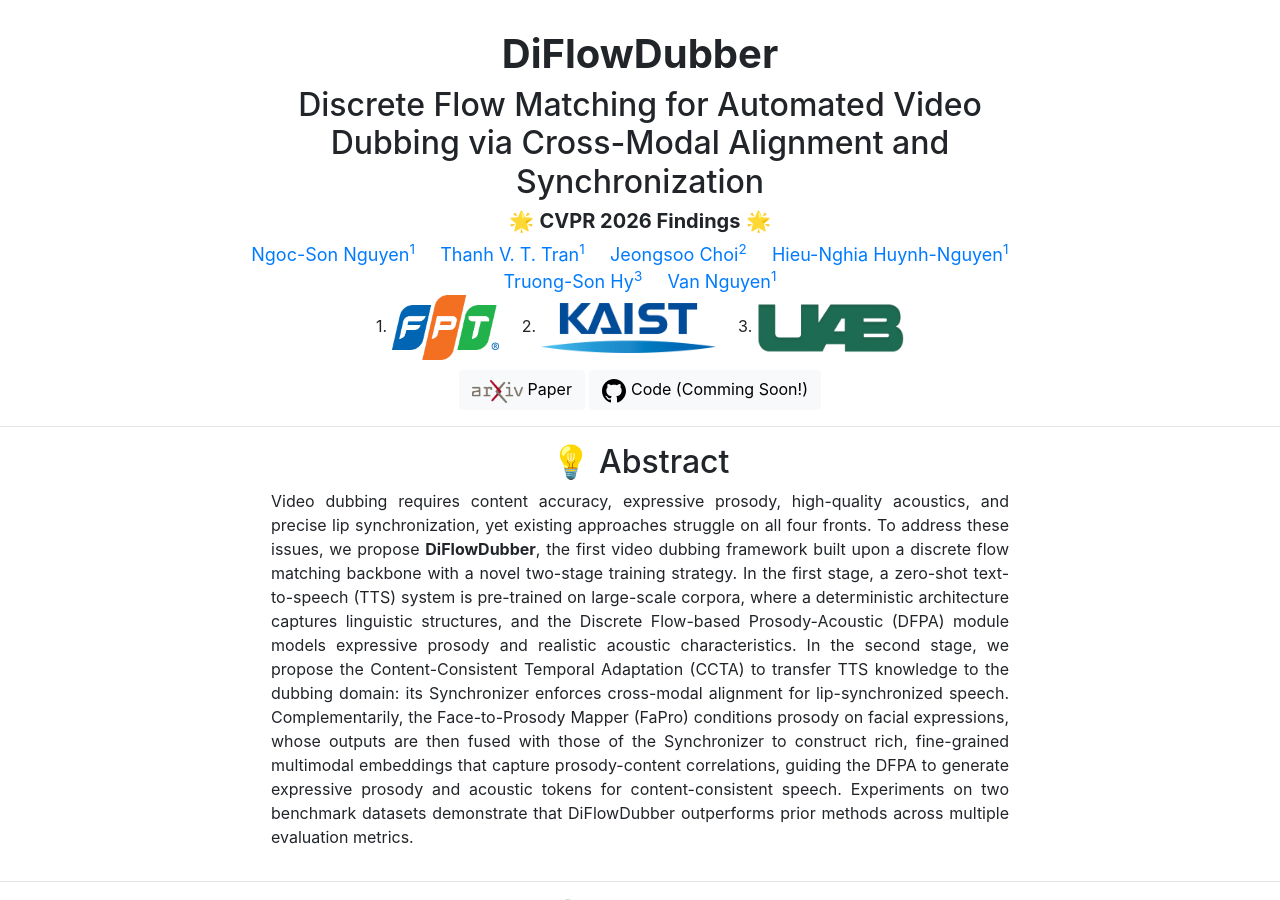
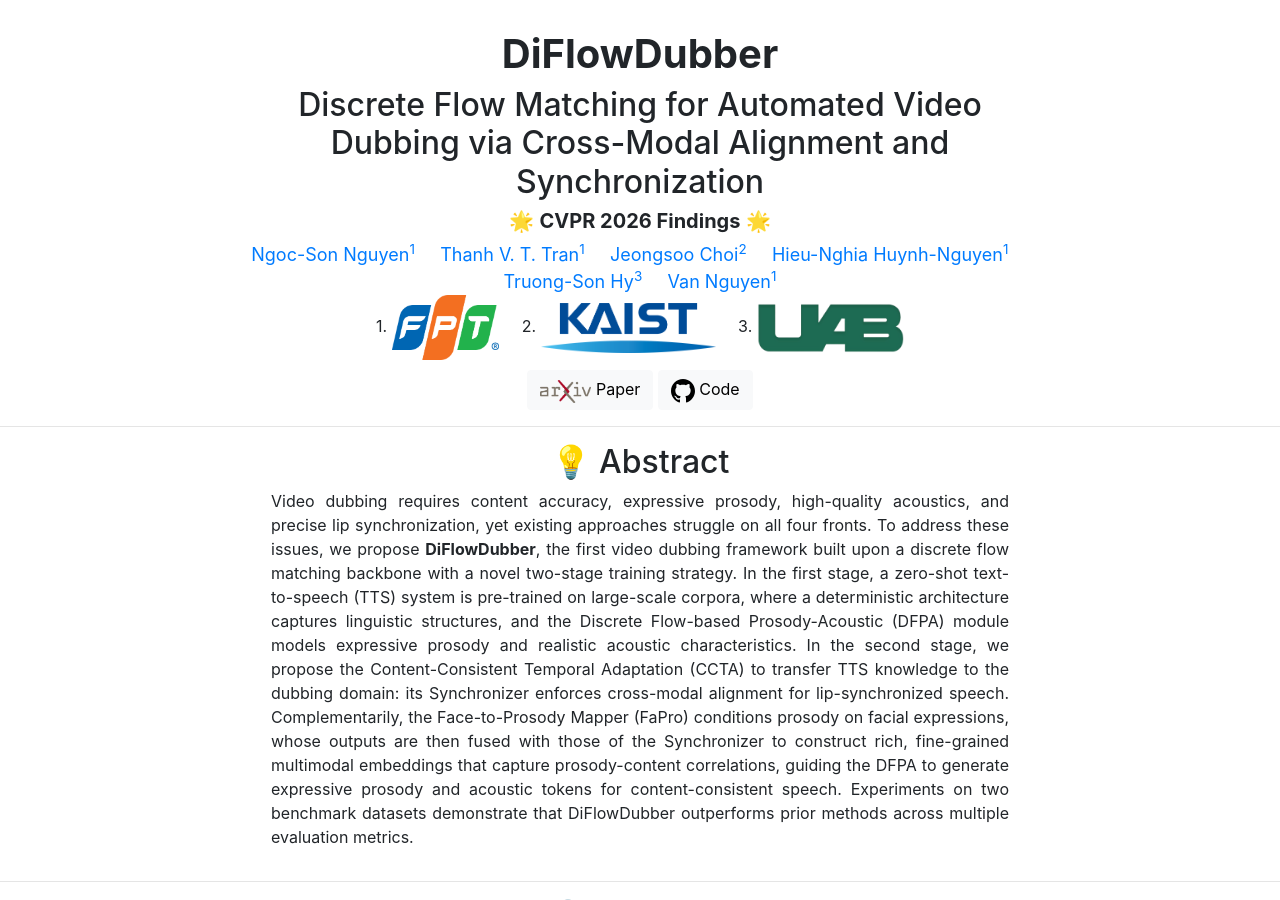
Before and after one commit to nngocson2002/nngocson2002.github.io, a Jekyll site: the page projects/diflowdubber/index.html, which Jekyll copies as it is, in a window 1280 px wide and 900 px high. Built offline with Jekyll 4.4.1, drawn with Linux system fonts in a browser that asks for light colours; nearby versions of some CDN libraries.

Commit message:
Add repo link

```diff
--- a/projects/diflowdubber/index.html
+++ b/projects/diflowdubber/index.html
@@ -700,9 +700,9 @@
                 <img src="./images/icon/arXiv.png" alt="arxiv" style="height:23px;">
                 Paper
             </a>
-            <a class="btn btn-light" role="button" href="https://github.com">
+            <a class="btn btn-light" role="button" href="https://github.com/Fsoft-AIC/DiFlowDubber">
                 <svg xmlns="http://www.w3.org/2000/svg" width="24" height="24" viewBox="0 0 24 24"><path d="M12 0c-6.626 0-12 5.373-12 12 0 5.302 3.438 9.8 8.207 11.387.599.111.793-.261.793-.577v-2.234c-3.338.726-4.033-1.416-4.033-1.416-.546-1.387-1.333-1.756-1.333-1.756-1.089-.745.083-.729.083-.729 1.205.084 1.839 1.237 1.839 1.237 1.07 1.834 2.807 1.304 3.492.997.107-.775.418-1.305.762-1.604-2.665-.305-5.467-1.334-5.467-5.931 0-1.311.469-2.381 1.236-3.221-.124-.303-.535-1.524.117-3.176 0 0 1.008-.322 3.301 1.23.957-.266 1.983-.399 3.003-.404 1.02.005 2.047.138 3.006.404 2.291-1.552 3.297-1.23 3.297-1.23.653 1.653.242 2.874.118 3.176.77.84 1.235 1.911 1.235 3.221 0 4.609-2.807 5.624-5.479 5.921.43.372.823 1.102.823 2.222v3.293c0 .319.192.694.801.576 4.765-1.589 8.199-6.086 8.199-11.386 0-6.627-5.373-12-12-12z"/></svg>
-                Code (Comming Soon!)
+                Code
             </a>
             </center>
         </div>
```
